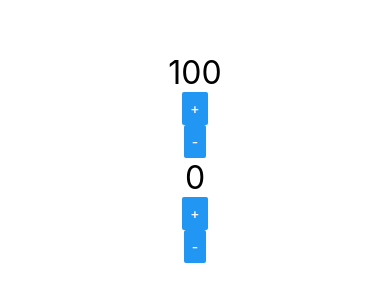
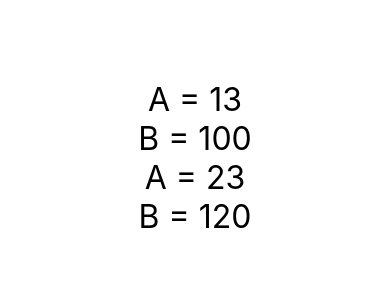
Before and after one commit to leticia-rodrigues2/Reac-native-udemy, a React Native app in the folder exercicios/: screen / in a window 390 px wide. Shown: the part 264-566 px from the top of the page. Built offline with nearby package versions, Linux system fonts and the light colour scheme.

Commit message:
Comunicação Direta aula 30

```diff
--- a/exercicios/src/App.js
+++ b/exercicios/src/App.js
@@ -2,7 +2,8 @@
 import React from "react"
 import {View,StyleSheet} from 'react-native'
 
-import Contador from "./components/Contador"
+import Pai from "./components/comuDireta/Pai"
+//import Contador from "./components/Contador"
 //import Botao from "../Botao"
 //import Titulo from "./components/Titulo"
 //import Ale from './components/Aleatorio'
@@ -13,9 +14,10 @@
 export default () =>
 (
   <View style = {style.App}>
-  <Contador inicial={100} passo={10}/>
+  <Pai/>
+   {/* <Botao/>
+  <Contador inicial = {100} passo = {10}/>
   <Contador/>
-   {/* <Botao/>
    <Titulo principal = "CADASTRO PRODUTO"
       segundario="Tela de cadastro do produto"/>
     <Ale min ={7} max={50}/>
--- /dev/null
+++ b/exercicios/src/components/comuDireta/Filho.js
@@ -0,0 +1,12 @@
+import React from "react";
+import { Text } from 'react-native'
+import Estilo from "../estilo";
+
+export default props => {
+  return (
+    <>
+        <Text style= {Estilo.txtG}>A = {props.a}</Text>
+        <Text style={Estilo.txtG}>B = {props.b}</Text>
+    </>
+  )
+}
--- /dev/null
+++ b/exercicios/src/components/comuDireta/Pai.js
@@ -0,0 +1,14 @@
+import React from "react";
+import Filho from'./Filho'
+
+export default props => {
+  let x = 13
+  let y = 100
+  return (
+    <>
+    <Filho a={x} b={y}/>
+    <Filho a={x+10} b={y+20}/>
+
+    </>
+  )
+}
```
